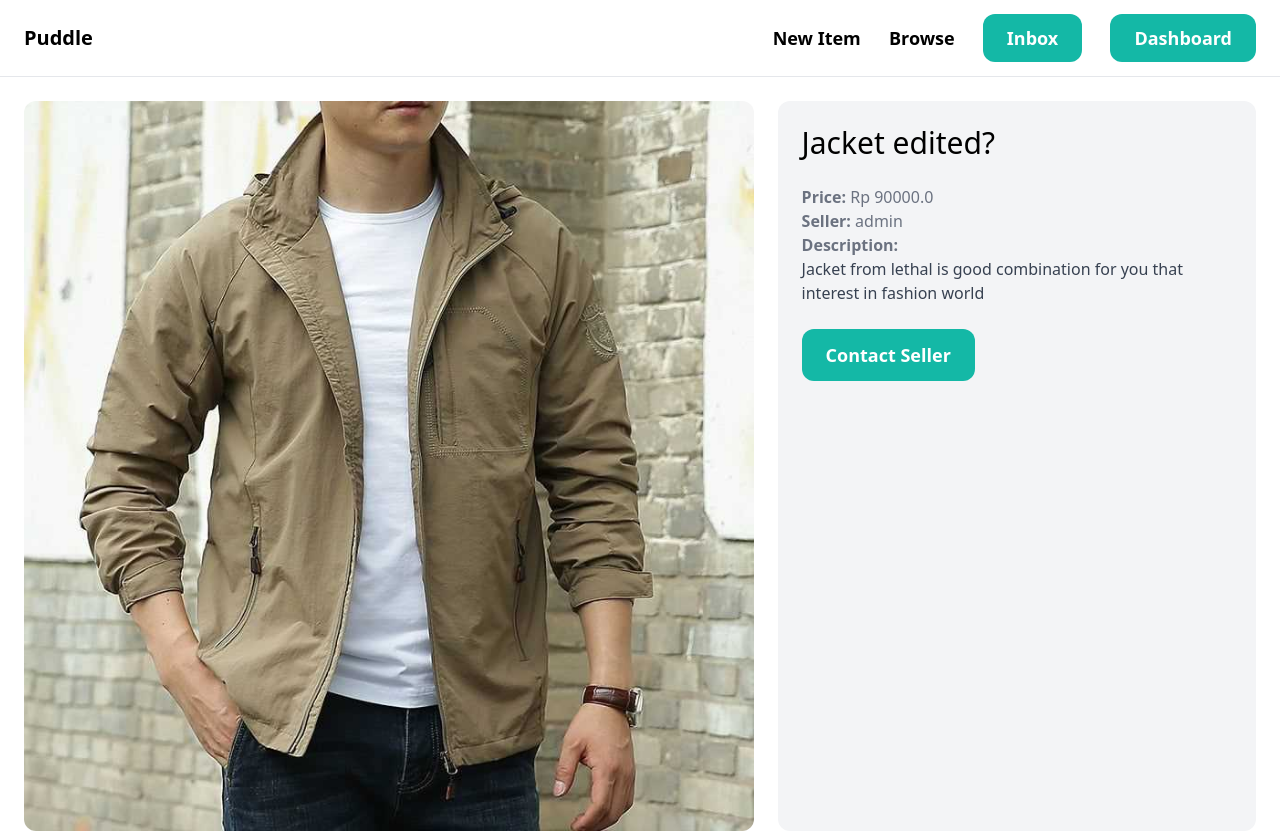
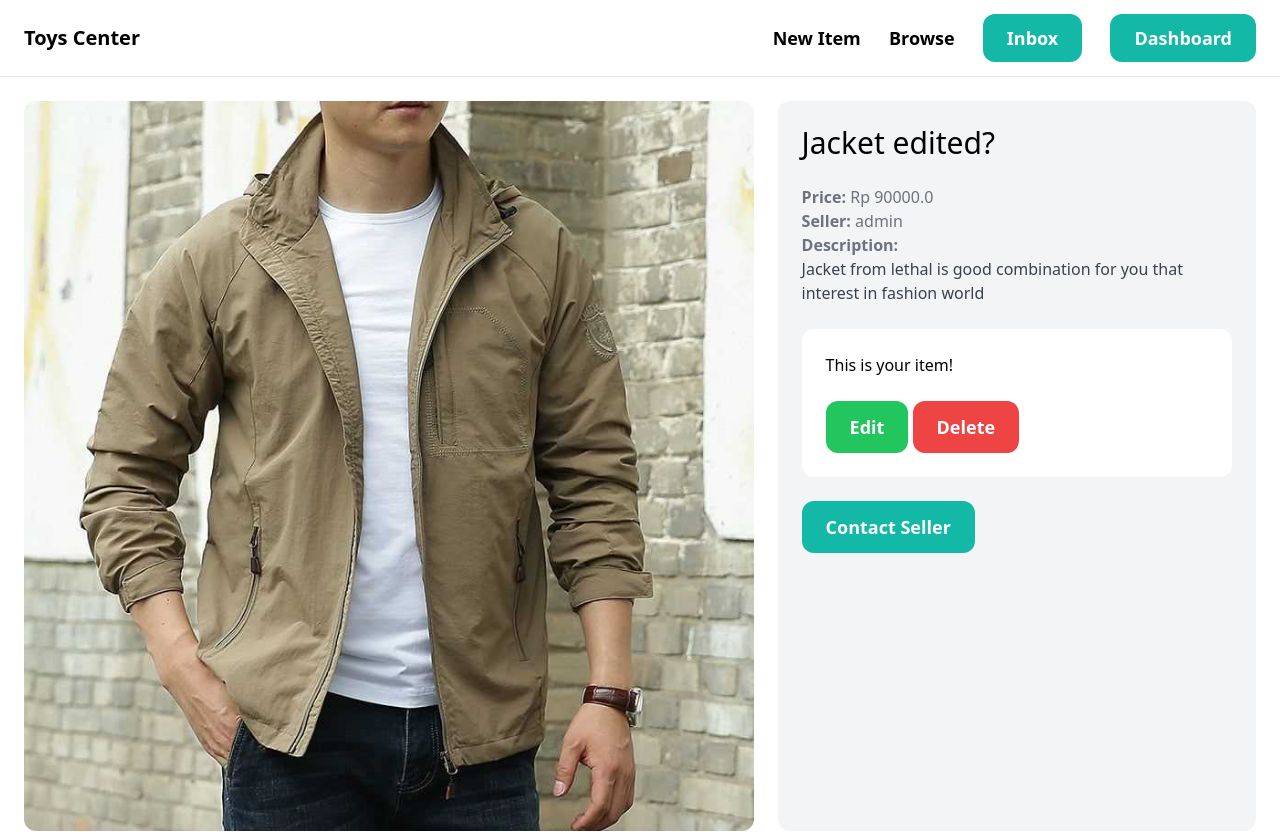
Before and after one commit to ramadhanridho16/puddle, a Django app: page /items/2/ in a window 1280 px wide. Shown: the top 835 px of the page. Run offline with Django 4.2, Linux system fonts and the light colour scheme; a user stored in the database is signed in; data comes from the database, SQL or seed files in the repository; both versions use the stored data as it was after the commit; some libraries are stand-ins or nearby versions.

Commit message:
Add segmen delete and segmen edit for django project

```diff
--- a/core/templates/core/base.html
+++ b/core/templates/core/base.html
@@ -12,7 +12,7 @@
 
 <body>
     <nav class="py-6 px-6 flex justify-between items-center border-b border-gray-200">
-        <a href="/" class="text-xl font-semibold">Puddle</a>
+        <a href="/" class="text-xl font-semibold">Toys Center</a>
 
         <div class="space-x-6">
             <a href="{% url 'item:new' %}" class="text-lg font-semibold hover:text-gray-500">New Item</a>
--- a/item/forms.py
+++ b/item/forms.py
@@ -26,5 +26,24 @@ class NewItemForm(forms.ModelForm):
             'image': forms.FileInput(attrs={
                 'class': INPUT_CLASS
             }),
+        }
 
+
+class EditItemForm(forms.ModelForm):
+    class Meta:
+        model = Item
+        fields = ('name', 'description', 'price', 'image', 'is_sold')
+        widgets = {
+            'name': forms.TextInput(attrs={
+                'class': INPUT_CLASS
+            }),
+            'description': forms.Textarea(attrs={
+                'class': INPUT_CLASS
+            }),
+            'price': forms.TextInput(attrs={
+                'class': INPUT_CLASS
+            }),
+            'image': forms.FileInput(attrs={
+                'class': INPUT_CLASS
+            }),
         }
--- a/item/templates/item/detail.html
+++ b/item/templates/item/detail.html
@@ -18,6 +18,17 @@
             <strong class="text-gray-500">Description:</strong><br>
             {{item.description}}
         </p>
+        {% endif %}
+
+        {% if request.user == item.created_by %}
+        <div class="mt-6 p-6 bg-white rounded-xl">
+            <p>This is your item!</p>
+            <a href="{% url 'item:edit' item.id %}"
+                class="inline-block mt-6 px-6 py-3 text-lg font-semibold bg-green-500 text-white rounded-xl">Edit</a>
+            <a href="{% url 'item:delete' item.id %}"
+                class="inline-block mt-6 px-6 py-3 text-lg font-semibold bg-red-500 text-white rounded-xl">Delete</a>
+        </div>
+
         {% endif %}
 
         <a href="#"
--- a/item/urls.py
+++ b/item/urls.py
@@ -7,4 +7,6 @@ app_name = 'item'
 urlpatterns = [
     path('new/', views.new, name='new'),
     path('<int:pk>/', views.detail, name='detail'),
+    path('<int:pk>/delete/', views.delete, name='delete'),
+    path('<int:pk>/edit/', views.edit, name='edit')
 ]
--- a/item/views.py
+++ b/item/views.py
@@ -1,7 +1,7 @@
 from django.contrib.auth.decorators import login_required
 from django.shortcuts import render, get_object_or_404, redirect
 
-from .forms import NewItemForm
+from .forms import NewItemForm, EditItemForm
 from .models import Item
 
 
@@ -35,3 +35,31 @@ def new(request):
         'form': form,
         'title': 'New Item',
     })
+
+
+@login_required
+def edit(request, pk):
+    item = get_object_or_404(Item, pk=pk, created_by=request.user)
+
+    if request.method == 'POST':
+        form = EditItemForm(request.POST, request.FILES, instance=item)
+
+        if form.is_valid():
+            form.save()
+
+            return redirect('item:detail', pk=item.id)
+
+    else:
+        form = EditItemForm(instance=item)
+
+    return render(request, 'item/form.html', {
+        'form': form,
+        'title': 'New Item',
+    })
+
+
+@login_required
+def delete(request, pk):
+    item = get_object_or_404(Item, pk=pk, created_by=request.user)
+    item.delete()
+    return redirect('dashboard:index')
```
Also changed, not shown: db.sqlite3.
